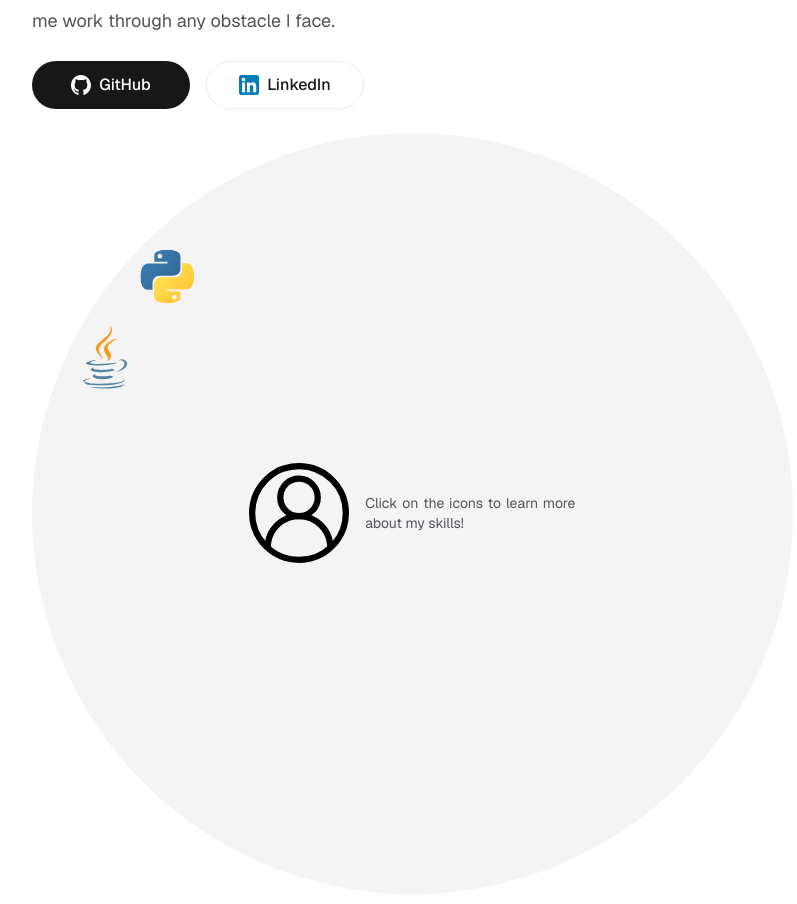
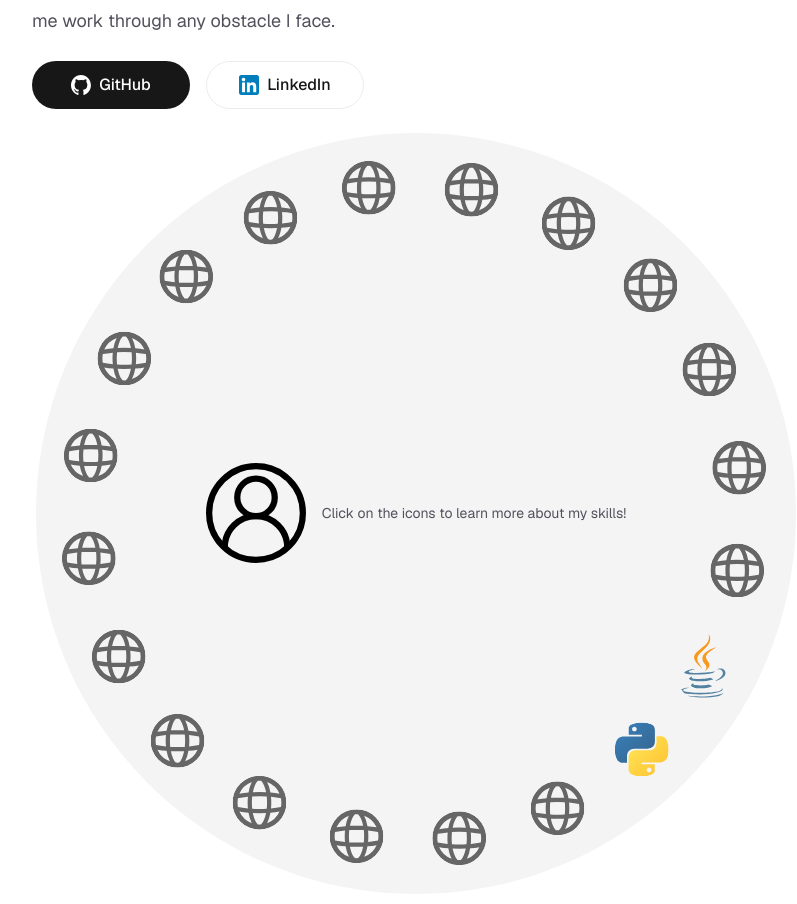
Before and after one commit to mlsamuels/mlsamuels.github.io, a Next.js app: page / in a window 1280 px wide. Shown: the part 222-1126 px from the top of the page, without its empty margins (224-1021 px from the left). Built offline with nearby package versions, Linux system fonts and the light colour scheme.

Commit message:
Fixed offset elements bug

```diff
--- a/app/globals.css
+++ b/app/globals.css
@@ -30,13 +30,15 @@ body {
 }
 
 
+.circle-container {
+  position: relative;
 
-.circle-container {
-  padding: calc(var(--d) * 0.5);
   overflow: visible;
 
   box-sizing: border-box;
   aspect-ratio: 1;
+  margin: 0 auto;
+
 
   --m: 20; /*number of elements*/
   --d: 6.5em; /* image size */
@@ -44,6 +46,7 @@ body {
   --ba: 1turn/var(--m);
   --r: calc(.5*(1 + var(--rel))*var(--d)/tan(.5*var(--ba))); /* circle radius */
   display: grid;
+  place-items: center;
   width: calc(2*var(--r) + var(--d)); /* container size */
 
 
@@ -61,8 +64,11 @@ body {
 
 
 .moving-element {
+
+  margin-left: 30px;
   pointer-events: none;
   outline: 100vmax solid transparent;
+
   animation: countUp 200s  infinite linear;
   grid-area: 1/ 1;
   place-self: center;
--- a/app/page.tsx
+++ b/app/page.tsx
@@ -13,7 +13,8 @@ export default function Home() {
 
     const dict: {[key: string]: string[]} = {
       java: ["Java is the language I have the most experience in. It's the main language used in my classes and the language I'm most equipped to teach. I have created hundreds of projects in Java and have an intuitive understanding of its syntax. I was the lead Java instructor at SummerTech, where I taught java skills to the other teachers. I was the person who would fix problems no one else could. Because of my experience I can solve most java bugs quickly as I've seen them before.","/javalogo.svg"],
-      python: ["Python is one of my most used languages. I have extensive experience both using and teaching it. I'm also familiar with several libraries and frameworks such as Numpy, Pandas, TensorFlow, Pytorch, and Keras. Python is one of my favorite languages because of its ease of access and concise syntax.", "/pythonlogo.svg"]
+      python: ["Python is one of my most used languages. I have extensive experience both using and teaching it. I'm also familiar with several libraries and frameworks such as Numpy, Pandas, TensorFlow, Pytorch, and Keras. Python is one of my favorite languages because of its ease of access and concise syntax.", "/pythonlogo.svg"],
+      placeholder: ["This is placeholder text!", "globe.svg"],
     }
 
 
@@ -88,7 +89,7 @@ export default function Home() {
         </div>
 
 
-        <div className="circle-container rounded-full bg-zinc-100">
+          <div className="circle-container  rounded-full bg-zinc-100" >
           <div className="center-element flex flex-row  items-center  justify-center gap-4">
             <Image
                 className="dark:invert flex-none "
@@ -99,14 +100,14 @@ export default function Home() {
                 priority
             />
 
-            <p className="flex-1 min-w-0 text-align-justify  text-sm  text-zinc-600 dark:text-zinc-400 max-w-1/2">
+            <p className="flex-1 min-w-0 text-align-justify  text-sm  text-zinc-600 dark:text-zinc-400 max-w-96">
               {aboutText}
             </p>
 
           </div>
 
 
-          <div className="moving-element" style={{'--i': 11}as React.CSSProperties}>
+          <div className="moving-element" style={{'--i': 1}as React.CSSProperties}>
             <Image
                 className="hover:bg-black/[.04]  p-2 rounded-full dark:invert "
                 src="/javalogo.svg"
@@ -118,7 +119,7 @@ export default function Home() {
                 onClick={(e)=>{e.preventDefault(); changeAbout("java");}}
             />
           </div>
-          <div className="moving-element" style={{'--i': 12}as React.CSSProperties }>
+          <div className="moving-element" style={{'--i': 2}as React.CSSProperties }>
             <Image
                 className="dark:invert p-2 hover:bg-black/[.04] rounded-full"
                 src="/pythonlogo.svg"
@@ -130,8 +131,227 @@ export default function Home() {
                 onClick={(e)=>{e.preventDefault(); changeAbout("python");}}
             />
           </div>
+          <div className="moving-element" style={{'--i': 3}as React.CSSProperties }>
+            <Image
+                className="dark:invert p-2 hover:bg-black/[.04] rounded-full"
+                src="/globe.svg"
+                alt="Logo2"
+                width={70}
+                height={70}
+                priority
+                tabIndex={-1}
+                onClick={(e)=>{e.preventDefault(); changeAbout("placeholder");}}
+            />
+          </div>
+          <div className="moving-element" style={{'--i': 4}as React.CSSProperties }>
+            <Image
+                className="dark:invert p-2 hover:bg-black/[.04] rounded-full"
+                src="/globe.svg"
+                alt="Logo2"
+                width={70}
+                height={70}
+                priority
+                tabIndex={-1}
+                onClick={(e)=>{e.preventDefault(); changeAbout("placeholder");}}
+            />
+          </div>
+          <div className="moving-element" style={{'--i': 5}as React.CSSProperties }>
+            <Image
+                className="dark:invert p-2 hover:bg-black/[.04] rounded-full"
+                src="/globe.svg"
+                alt="Logo2"
+                width={70}
+                height={70}
+                priority
+                tabIndex={-1}
+                onClick={(e)=>{e.preventDefault(); changeAbout("placeholder");}}
+            />
+          </div>
+          <div className="moving-element" style={{'--i': 6}as React.CSSProperties }>
+            <Image
+                className="dark:invert p-2 hover:bg-black/[.04] rounded-full"
+                src="/globe.svg"
+                alt="Logo2"
+                width={70}
+                height={70}
+                priority
+                tabIndex={-1}
+                onClick={(e)=>{e.preventDefault(); changeAbout("placeholder");}}
+            />
+          </div>
+          <div className="moving-element" style={{'--i': 7}as React.CSSProperties }>
+            <Image
+                className="dark:invert p-2 hover:bg-black/[.04] rounded-full"
+                src="/globe.svg"
+                alt="Logo2"
+                width={70}
+                height={70}
+                priority
+                tabIndex={-1}
+                onClick={(e)=>{e.preventDefault(); changeAbout("placeholder");}}
+            />
+          </div>
+          <div className="moving-element" style={{'--i': 8}as React.CSSProperties }>
+            <Image
+                className="dark:invert p-2 hover:bg-black/[.04] rounded-full"
+                src="/globe.svg"
+                alt="Logo2"
+                width={70}
+                height={70}
+                priority
+                tabIndex={-1}
+                onClick={(e)=>{e.preventDefault(); changeAbout("placeholder");}}
+            />
+          </div>
+          <div className="moving-element" style={{'--i': 9}as React.CSSProperties }>
+            <Image
+                className="dark:invert p-2 hover:bg-black/[.04] rounded-full"
+                src="/globe.svg"
+                alt="Logo2"
+                width={70}
+                height={70}
+                priority
+                tabIndex={-1}
+                onClick={(e)=>{e.preventDefault(); changeAbout("placeholder");}}
+            />
+          </div>
+          <div className="moving-element" style={{'--i': 10}as React.CSSProperties }>
+            <Image
+                className="dark:invert p-2 hover:bg-black/[.04] rounded-full"
+                src="/globe.svg"
+                alt="Logo2"
+                width={70}
+                height={70}
+                priority
+                tabIndex={-1}
+                onClick={(e)=>{e.preventDefault(); changeAbout("placeholder");}}
+            />
+          </div>
+          <div className="moving-element" style={{'--i': 11}as React.CSSProperties }>
+            <Image
+                className="dark:invert p-2 hover:bg-black/[.04] rounded-full"
+                src="/globe.svg"
+                alt="Logo2"
+                width={70}
+                height={70}
+                priority
+                tabIndex={-1}
+                onClick={(e)=>{e.preventDefault(); changeAbout("placeholder");}}
+            />
+          </div>
+          <div className="moving-element" style={{'--i': 12}as React.CSSProperties }>
+            <Image
+                className="dark:invert p-2 hover:bg-black/[.04] rounded-full"
+                src="/globe.svg"
+                alt="Logo2"
+                width={70}
+                height={70}
+                priority
+                tabIndex={-1}
+                onClick={(e)=>{e.preventDefault(); changeAbout("placeholder");}}
+            />
+          </div>
+          <div className="moving-element" style={{'--i': 13}as React.CSSProperties }>
+            <Image
+                className="dark:invert p-2 hover:bg-black/[.04] rounded-full"
+                src="/globe.svg"
+                alt="Logo2"
+                width={70}
+                height={70}
+                priority
+                tabIndex={-1}
+                onClick={(e)=>{e.preventDefault(); changeAbout("placeholder");}}
+            />
+          </div>
+          <div className="moving-element" style={{'--i': 14}as React.CSSProperties }>
+            <Image
+                className="dark:invert p-2 hover:bg-black/[.04] rounded-full"
+                src="/globe.svg"
+                alt="Logo2"
+                width={70}
+                height={70}
+                priority
+                tabIndex={-1}
+                onClick={(e)=>{e.preventDefault(); changeAbout("placeholder");}}
+            />
+          </div>
+          <div className="moving-element" style={{'--i': 15}as React.CSSProperties }>
+            <Image
+                className="dark:invert p-2 hover:bg-black/[.04] rounded-full"
+                src="/globe.svg"
+                alt="Logo2"
+                width={70}
+                height={70}
+                priority
+                tabIndex={-1}
+                onClick={(e)=>{e.preventDefault(); changeAbout("placeholder");}}
+            />
+          </div>
+          <div className="moving-element" style={{'--i': 16}as React.CSSProperties }>
+            <Image
+                className="dark:invert p-2 hover:bg-black/[.04] rounded-full"
+                src="/globe.svg"
+                alt="Logo2"
+                width={70}
+                height={70}
+                priority
+                tabIndex={-1}
+                onClick={(e)=>{e.preventDefault(); changeAbout("placeholder");}}
+            />
+          </div>
+          <div className="moving-element" style={{'--i': 17}as React.CSSProperties }>
+            <Image
+                className="dark:invert p-2 hover:bg-black/[.04] rounded-full"
+                src="/globe.svg"
+                alt="Logo2"
+                width={70}
+                height={70}
+                priority
+                tabIndex={-1}
+                onClick={(e)=>{e.preventDefault(); changeAbout("placeholder");}}
+            />
+          </div>
+          <div className="moving-element" style={{'--i': 18}as React.CSSProperties }>
+            <Image
+                className="dark:invert p-2 hover:bg-black/[.04] rounded-full"
+                src="/globe.svg"
+                alt="Logo2"
+                width={70}
+                height={70}
+                priority
+                tabIndex={-1}
+                onClick={(e)=>{e.preventDefault(); changeAbout("placeholder");}}
+            />
+          </div>
+          <div className="moving-element" style={{'--i': 19}as React.CSSProperties }>
+            <Image
+                className="dark:invert p-2 hover:bg-black/[.04] rounded-full"
+                src="/globe.svg"
+                alt="Logo2"
+                width={70}
+                height={70}
+                priority
+                tabIndex={-1}
+                onClick={(e)=>{e.preventDefault(); changeAbout("placeholder");}}
+            />
+          </div>
+          <div className="moving-element" style={{'--i': 20}as React.CSSProperties }>
+            <Image
+                className="dark:invert p-2 hover:bg-black/[.04] rounded-full"
+                src="/globe.svg"
+                alt="Logo2"
+                width={70}
+                height={70}
+                priority
+                tabIndex={-1}
+                onClick={(e)=>{e.preventDefault(); changeAbout("placeholder");}}
+            />
+          </div>
+
+
 
         </div>
+
 
 
       </main>
```
